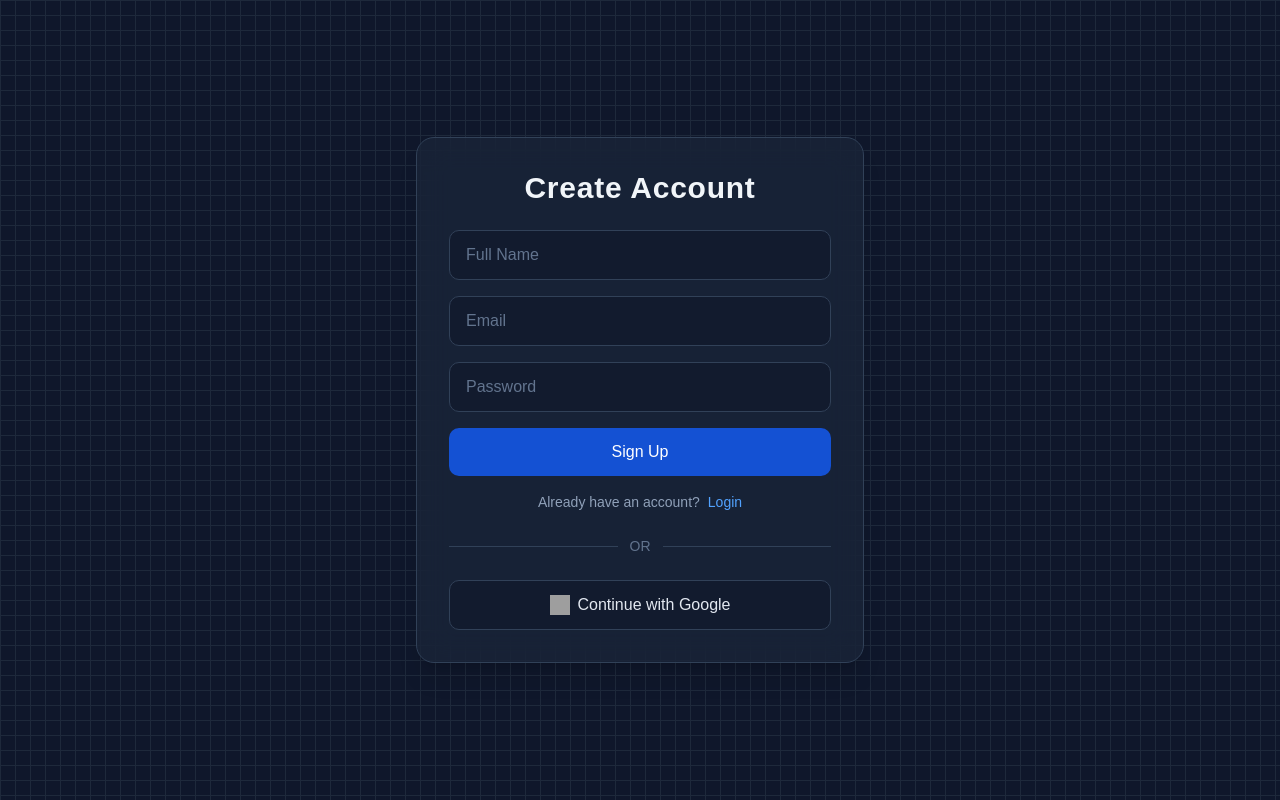
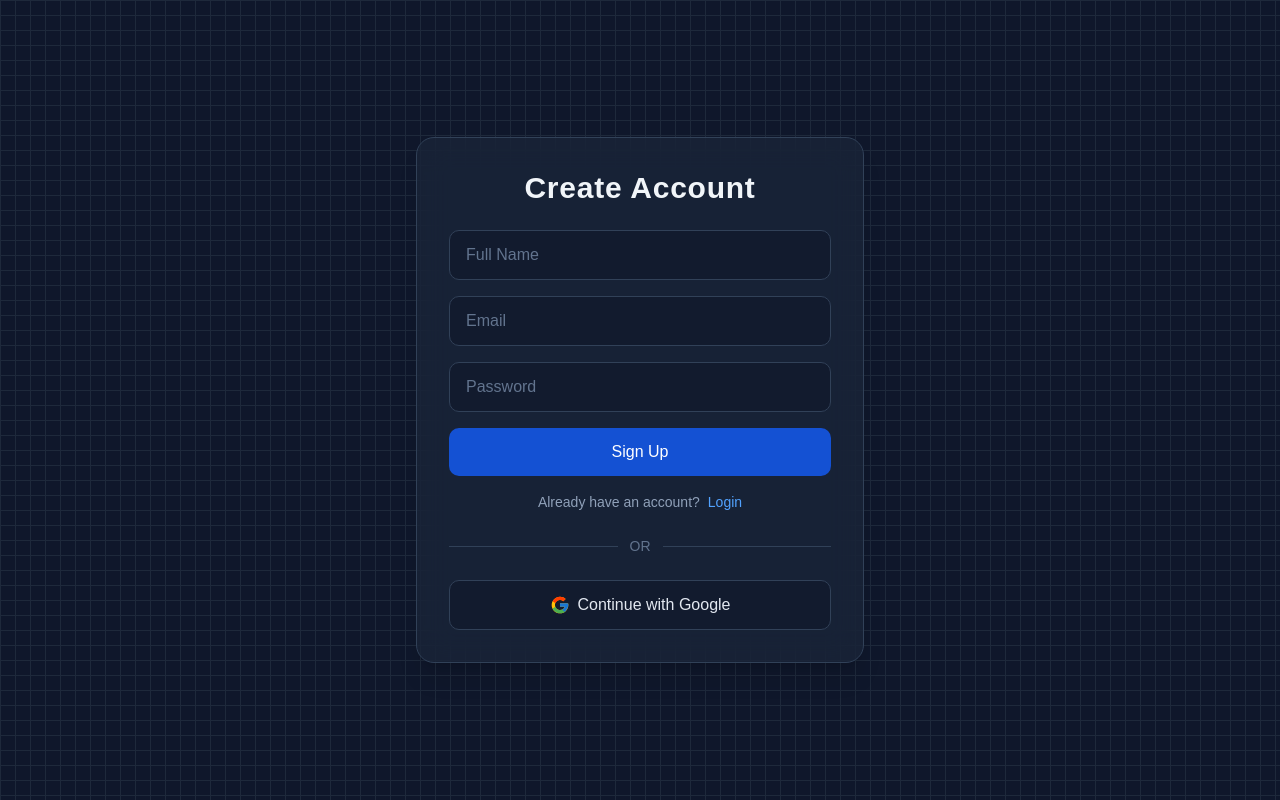
Before and after one commit to Lakshya-Choudhary1/urlShortner, a React (Vite) app in the folder client/: page /signup in a window 1280 px wide. Built offline with nearby package versions, Linux system fonts and the light colour scheme; no server answers; grey boxes are pictures that could not be loaded.

Commit message:
added google svg logo to auth flow

```diff
--- a/client/src/pages/Dashboard.jsx
+++ b/client/src/pages/Dashboard.jsx
@@ -6,7 +6,7 @@ import QRModal from "../components/Dashboard/QRModal.jsx";
 import EmptyState from "../components/Dashboard/EmptyState.jsx";
 import Loading from "../components/Dashboard/Loading.jsx";
 import Form from "../components/Dashboard/Form.jsx";
-import NavBar from "../components/Dashboard/NavBar.jsx";
+import NavBar from "../components/Dashboard/Navbar.jsx";
 
 const Dashboard = () => {
   const { getAllUrl, toggleUrlStatus, allUrl, setAllUrl ,deleteUrl } =
--- a/client/src/pages/Login.jsx
+++ b/client/src/pages/Login.jsx
@@ -108,11 +108,29 @@ const Login = () => {
           bg-slate-900/60 hover:bg-slate-800/70
           rounded-lg py-3 flex items-center justify-center gap-2 transition"
         >
-          <img
-            src="https://www.gstatic.com/firebasejs/ui/2.0.0/images/auth/google.svg"
-            alt="Google"
-            className="w-5 h-5"
-          />
+          {/* Google Icon */}
+            <svg
+              xmlns="http://www.w3.org/2000/svg"
+              viewBox="0 0 48 48"
+              className="size-5"
+            >
+              <path
+                fill="#FFC107"
+                d="M43.6 20.5H42V20H24v8h11.3C33.7 32.7 29.3 36 24 36c-6.6 0-12-5.4-12-12s5.4-12 12-12c3 0 5.7 1.1 7.8 3l5.7-5.7C34.1 6.1 29.3 4 24 4 12.9 4 4 12.9 4 24s8.9 20 20 20 20-8.9 20-20c0-1.3-.1-2.4-.4-3.5z"
+              />
+              <path
+                fill="#FF3D00"
+                d="M6.3 14.7l6.6 4.8C14.7 15.3 19 12 24 12c3 0 5.7 1.1 7.8 3l5.7-5.7C34.1 6.1 29.3 4 24 4 16.3 4 9.7 8.3 6.3 14.7z"
+              />
+              <path
+                fill="#4CAF50"
+                d="M24 44c5.2 0 10-2 13.5-5.3l-6.2-5.2C29.2 35.1 26.7 36 24 36c-5.3 0-9.7-3.3-11.3-8l-6.5 5C9.5 39.5 16.2 44 24 44z"
+              />
+              <path
+                fill="#1976D2"
+                d="M43.6 20.5H42V20H24v8h11.3c-1.1 3.1-3.3 5.5-6.2 7.1l6.2 5.2C39.8 36.5 44 30.8 44 24c0-1.3-.1-2.4-.4-3.5z"
+              />
+            </svg>
           <span className="text-slate-200">Continue with Google</span>
         </a>
 
--- a/client/src/pages/Signup.jsx
+++ b/client/src/pages/Signup.jsx
@@ -123,11 +123,29 @@ const Signup = () => {
           bg-slate-900/60 hover:bg-slate-800/70
           rounded-lg py-3 flex items-center justify-center gap-2 transition"
         >
-          <img
-            src="https://www.gstatic.com/firebasejs/ui/2.0.0/images/auth/google.svg"
-            alt="Google"
-            className="w-5 h-5"
-          />
+          {/* Google Icon */}
+            <svg
+              xmlns="http://www.w3.org/2000/svg"
+              viewBox="0 0 48 48"
+              className="size-5"
+            >
+              <path
+                fill="#FFC107"
+                d="M43.6 20.5H42V20H24v8h11.3C33.7 32.7 29.3 36 24 36c-6.6 0-12-5.4-12-12s5.4-12 12-12c3 0 5.7 1.1 7.8 3l5.7-5.7C34.1 6.1 29.3 4 24 4 12.9 4 4 12.9 4 24s8.9 20 20 20 20-8.9 20-20c0-1.3-.1-2.4-.4-3.5z"
+              />
+              <path
+                fill="#FF3D00"
+                d="M6.3 14.7l6.6 4.8C14.7 15.3 19 12 24 12c3 0 5.7 1.1 7.8 3l5.7-5.7C34.1 6.1 29.3 4 24 4 16.3 4 9.7 8.3 6.3 14.7z"
+              />
+              <path
+                fill="#4CAF50"
+                d="M24 44c5.2 0 10-2 13.5-5.3l-6.2-5.2C29.2 35.1 26.7 36 24 36c-5.3 0-9.7-3.3-11.3-8l-6.5 5C9.5 39.5 16.2 44 24 44z"
+              />
+              <path
+                fill="#1976D2"
+                d="M43.6 20.5H42V20H24v8h11.3c-1.1 3.1-3.3 5.5-6.2 7.1l6.2 5.2C39.8 36.5 44 30.8 44 24c0-1.3-.1-2.4-.4-3.5z"
+              />
+            </svg>
           <span className="text-slate-200">Continue with Google</span>
         </a>
       </div>
```
